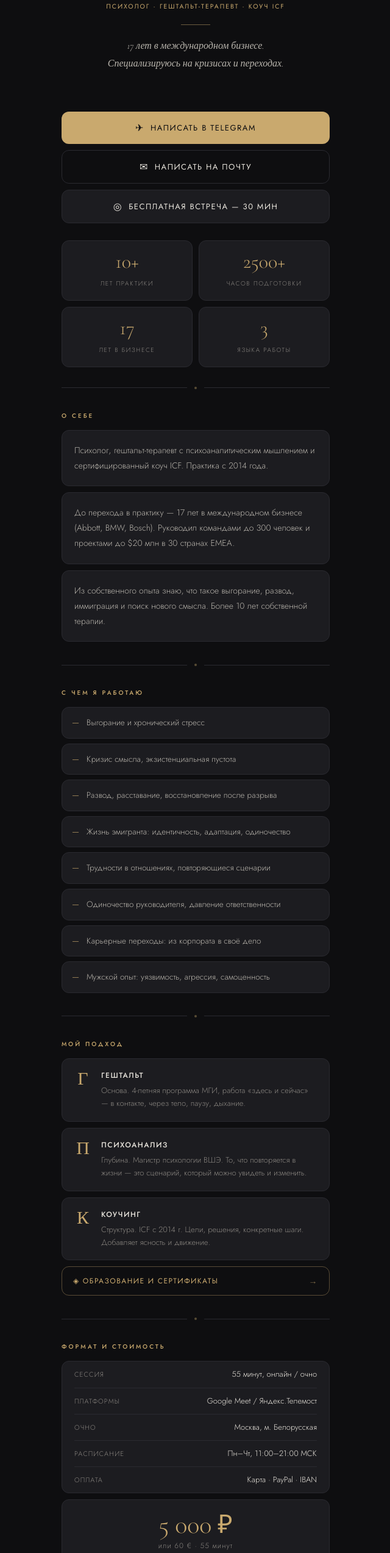
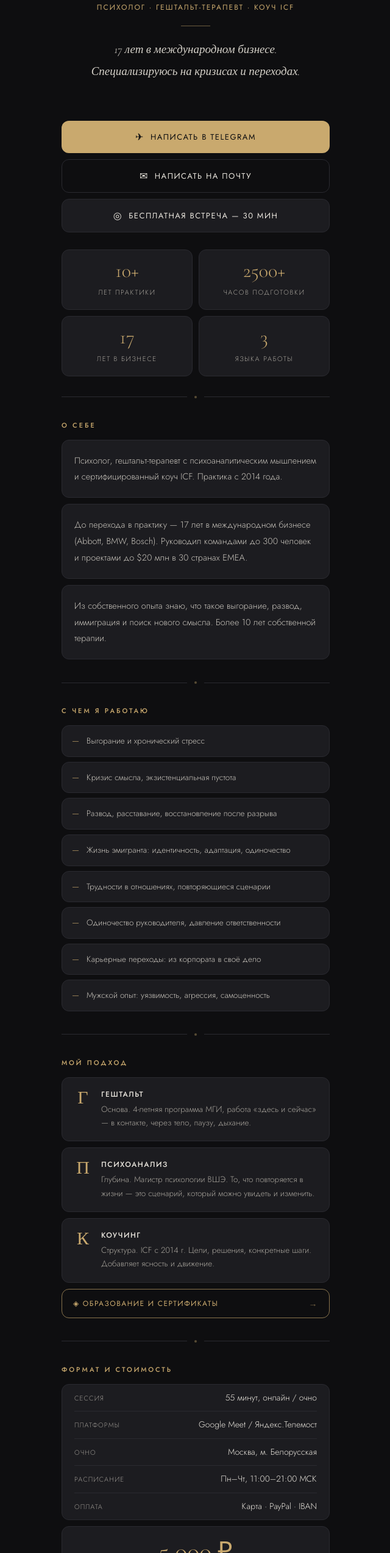
Before and after one commit to vkarasaev/karasaev.com, a plain HTML site: page index.html in a window 1280 px wide. Shown: the part 254-2800 px from the top of the page at 61% size, without its empty margins (319-959 px from the left). Drawn offline with nearby package versions, Linux system fonts and the light colour scheme.

Commit message:
Add files via upload

```diff
--- a/index.html
+++ b/index.html
@@ -70,7 +70,7 @@
   }
 
   .tagline {
-    font-size: 10.5px;
+    font-size: 12px;
     letter-spacing: 2px;
     text-transform: uppercase;
     color: var(--gold);
@@ -88,9 +88,9 @@
 
   .hero-bio {
     font-family: 'Cormorant Garamond', serif;
-    font-size: 16px;
-    line-height: 1.8;
-    color: #b8b4ac;
+    font-size: 19px;
+    line-height: 1.85;
+    color: #d4d0c8;
     font-style: italic;
   }
 
@@ -139,8 +139,8 @@
     display: block; line-height: 1; margin-bottom: 6px;
   }
   .stat-label {
-    font-size: 10px; letter-spacing: 1.5px;
-    text-transform: uppercase; color: var(--muted);
+    font-size: 11px; letter-spacing: 1.5px;
+    text-transform: uppercase; color: #a8a49c;
   }
 
   /* ── SEPARATOR ── */
@@ -151,7 +151,7 @@
   /* ── SECTION ── */
   .section { margin: 36px 0; }
   .section-label {
-    font-size: 10px; letter-spacing: 3px;
+    font-size: 11px; letter-spacing: 3px;
     text-transform: uppercase; color: var(--gold);
     font-weight: 500; margin-bottom: 16px;
   }
@@ -163,7 +163,7 @@
     border-radius: var(--radius);
     padding: 20px; margin-bottom: 10px;
   }
-  .text-card p { font-size: 14px; line-height: 1.8; color: #b8b4ac; }
+  .text-card p { font-size: 14.5px; line-height: 1.85; color: #c8c4bc; }
 
   /* ── LIST WITH ICONS ── */
   .list { list-style: none; display: flex; flex-direction: column; gap: 8px; }
@@ -173,7 +173,7 @@
     border: 1px solid var(--border);
     border-radius: var(--radius);
     font-size: 13.5px; line-height: 1.6;
-    color: #b8b4ac; position: relative;
+    color: #c8c4bc; position: relative;
   }
   .list li::before {
     content: '—';
@@ -201,14 +201,14 @@
     text-transform: uppercase; font-weight: 500;
     color: var(--text); margin-bottom: 5px;
   }
-  .approach-content p { font-size: 13px; line-height: 1.65; color: var(--muted); }
+  .approach-content p { font-size: 13.5px; line-height: 1.65; color: #a8a49c; }
 
   /* ── CERT BUTTON ── */
   .cert-btn {
     display: flex; align-items: center; justify-content: space-between;
     padding: 13px 18px; margin-top: 10px;
     background: transparent;
-    border: 1px solid rgba(201,169,110,0.4);
+    border: 1px solid rgba(201,169,110,0.65);
     border-radius: var(--radius);
     text-decoration: none; color: var(--gold);
     font-family: 'Jost', sans-serif;
@@ -235,8 +235,8 @@
     font-size: 13.5px; gap: 12px;
   }
   .format-row:last-child { border-bottom: none; }
-  .format-key { color: var(--muted); font-size: 11px; letter-spacing: 1px; text-transform: uppercase; flex-shrink: 0; }
-  .format-val { color: var(--text); text-align: right; font-size: 13px; line-height: 1.4; }
+  .format-key { color: #9a9690; font-size: 11px; letter-spacing: 1px; text-transform: uppercase; flex-shrink: 0; }
+  .format-val { color: var(--text); text-align: right; font-size: 14px; line-height: 1.4; }
 
   /* ── PRICE ── */
   .price-badge {
@@ -251,7 +251,7 @@
     font-size: 42px; font-weight: 300;
     color: var(--gold); line-height: 1;
   }
-  .price-sub { font-size: 12px; color: var(--muted); letter-spacing: 1px; margin-top: 4px; }
+  .price-sub { font-size: 13px; color: #b0aca4; letter-spacing: 1px; margin-top: 6px; }
   .price-free {
     font-family: 'Cormorant Garamond', serif;
     font-size: 20px; color: var(--gold);
@@ -273,7 +273,7 @@
   .link-icon svg { width: 18px; height: 18px; vertical-align: middle; }
   .link-title { flex: 1; }
   .link-sub { font-size: 11px; color: var(--muted); display: block; margin-top: 1px; }
-  .link-arrow { margin-left: auto; color: var(--muted); font-size: 12px; flex-shrink: 0; }
+  .link-arrow { margin-left: auto; color: #9a9690; font-size: 13px; flex-shrink: 0; }
 
   /* ── FOOTER ── */
   .footer {
@@ -311,7 +311,7 @@
     <a href="mailto:karasaev.valery@gmail.com" class="btn btn-outline">
       <span class="btn-icon">✉</span> Написать на почту
     </a>
-    <a href="https://t.me/vkarasaev?text=Привет%2C+хочу+записаться+на+бесплатную+30-минутную+встречу" class="btn btn-ghost">
+    <a href="https://t.me/vkarasaev?text=%D0%9F%D1%80%D0%B8%D0%B2%D0%B5%D1%82%2C%20%D1%85%D0%BE%D1%87%D1%83%20%D0%B7%D0%B0%D0%BF%D0%B8%D1%81%D0%B0%D1%82%D1%8C%D1%81%D1%8F%20%D0%BD%D0%B0%20%D0%B1%D0%B5%D1%81%D0%BF%D0%BB%D0%B0%D1%82%D0%BD%D1%83%D1%8E%2030-%D0%BC%D0%B8%D0%BD%D1%83%D1%82%D0%BD%D1%83%D1%8E%20%D0%B2%D1%81%D1%82%D1%80%D0%B5%D1%87%D1%83" class="btn btn-ghost">
       <span class="btn-icon">◎</span> Бесплатная встреча — 30 мин
     </a>
   </div>
```
